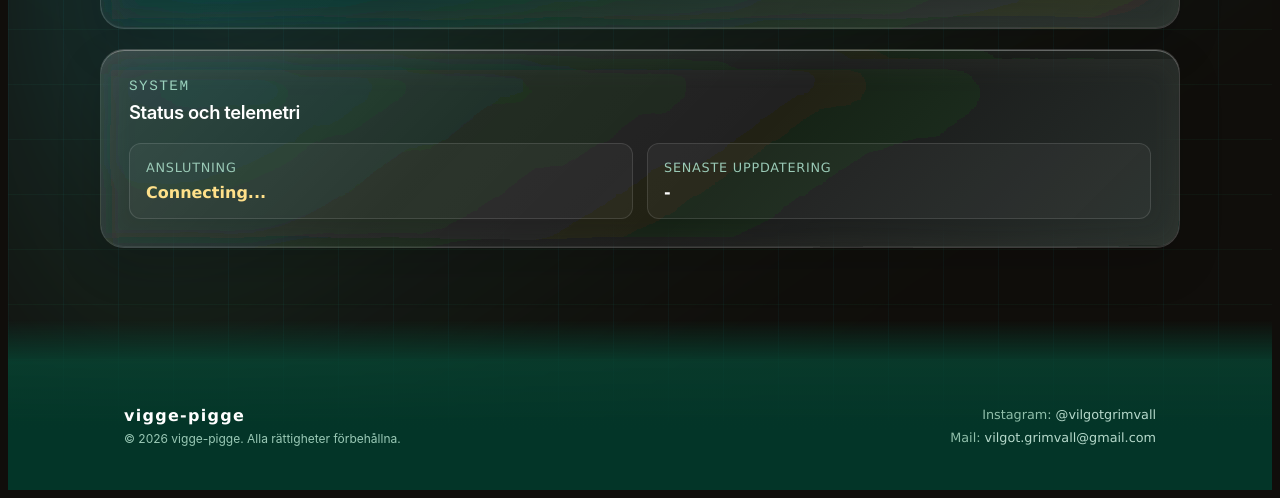
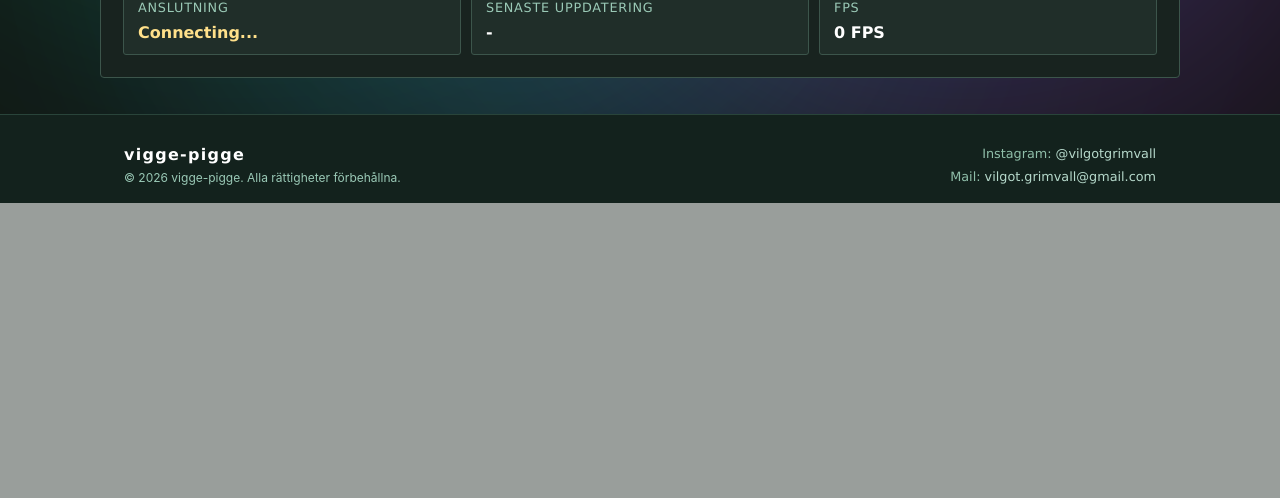
Before and after one commit to vigge-pigge/mbot_pi, a Flask app: page / in a window 1280 px wide. Shown: the part 1244-1742 px from the top of the page. After the commit the page ends 1447 px from the top, so only its background shows below. Run offline with Flask 3, Linux system fonts and the light colour scheme; parts of the project's set-up code (start-up, migrations or seed data) failed here and were passed over; some libraries are stand-ins or nearby versions.

Commit message:
2 nov 19:27

```diff
--- a/app.py
+++ b/app.py
@@ -27,6 +27,9 @@ def telemetry_loop() -> None:
 
 
 def gen_frames() -> Generator[bytes, None, None]:
+    frame_count = 0
+    last_fps_update = time.monotonic()
+
     while True:
         try:
             # Töm kön helt för att BARA plocka den absolut senaste bildrutan!
@@ -35,6 +38,16 @@ def gen_frames() -> Generator[bytes, None, None]:
                 frame_bytes = frame_queue.get_nowait()
 
             if frame_bytes is not None:
+                frame_count += 1
+                now = time.monotonic()
+                elapsed = now - last_fps_update
+                if elapsed >= 1:
+                    socketio.emit('video_fps', {
+                        'fps': round(frame_count / elapsed),
+                    })
+                    frame_count = 0
+                    last_fps_update = now
+
                 yield (b'--frame\r\n'
                        b'Content-Type: image/jpeg\r\n\r\n' + frame_bytes + b'\r\n')
         except queue.Empty:
@@ -42,8 +55,8 @@ def gen_frames() -> Generator[bytes, None, None]:
         except Exception as e:
             print(f"[STREAM ERROR] {e}")
 
-        # Begränsa webbflödet till ~15 FPS så att nätverket aldrig blir överbelastat
-        time.sleep(0.066)
+        # Begränsa webbflödet till ~30 FPS så att nätverket inte blir överbelastat
+        time.sleep(0.033)
 
 
 @app.route('/')
--- a/static/style.css
+++ b/static/style.css
@@ -9,115 +9,54 @@
     box-sizing: border-box;
 }
 
-/* Aurora Grid - Aura (lattice) */
-
-/* Base color on BODY - blend modes composite against this */
 body {
+    min-height: 100vh;
+    margin: 0;
     background-color: #100e0b;
 }
 
 .aura-bg {
     position: relative;
     overflow: hidden;
-  min-height: 100vh; /* height must be explicit - absolute layers add none */
-  /* NO background-color - layers blend against body */
+    min-height: 100vh;
 }
 
-/* Layer 1 - normal */
-.aura-layer-1 {
+.aura-layer-1,
+.aura-layer-2,
+.aura-layer-3,
+.aura-layer-4 {
     position: absolute;
     inset: 0;
-  background: linear-gradient(rgba(52,211,153,0.07) 1px, transparent 1px), linear-gradient(90deg, rgba(34,211,238,0.07) 1px, transparent 1px);
-  background-size: 55px 55px;
-  mix-blend-mode: normal;
-  opacity: 0.7;
     transform: translateZ(0);
-  will-change: transform;
     pointer-events: none;
 }
 
-/* Layer 2 - screen */
-.aura-layer-2 {
-  position: absolute;
-  inset: 0;
-  background: linear-gradient(145deg, transparent 25%, rgba(16,185,129,0.18) 40%, rgba(34,211,238,0.24) 50%, rgba(52,211,153,0.12) 60%, transparent 76%);
+.aura-layer-1 {
+    background: radial-gradient(circle at 15% 50%, rgba(16, 185, 129, 0.8) 0%, transparent 45%);
     mix-blend-mode: screen;
-  filter: blur(105px); /* use 151px on desktop */
-  opacity: 0.9;
-  transform: translateZ(0);
+    filter: blur(200px);
     will-change: transform;
-  pointer-events: none;
 }
 
-/* Layer 3 - screen */
-.aura-layer-3 {
-  position: absolute;
-  inset: 0;
-  background: radial-gradient(ellipse 70% 25% at 50% 52%, rgba(94,234,212,0.22) 0%, transparent 78%);
+.aura-layer-2 {
+    background: radial-gradient(circle at 55% 30%, rgba(52, 211, 153, 0.5) 0%, transparent 40%);
     mix-blend-mode: screen;
-  filter: blur(113px); /* use 162px on desktop */
-  transform: translateZ(0);
+    filter: blur(200px);
     will-change: transform;
-  pointer-events: none;
 }
 
-/* Layer 4 - screen */
-.aura-layer-4 {
-  position: absolute;
-  inset: 0;
-  background: radial-gradient(ellipse 35% 22% at 72% 25%, rgba(129,140,248,0.10) 0%, transparent 75%);
+.aura-layer-3 {
+    background: radial-gradient(circle at 80% 60%, rgba(139, 92, 246, 0.7) 0%, transparent 50%);
     mix-blend-mode: screen;
-  filter: blur(125px); /* use 180px on desktop */
-  transform: translateZ(0);
+    filter: blur(175px);
     will-change: transform;
-  pointer-events: none;
 }
 
-/* Content wrapper - keep it above the absolute layers */
-.aura-content {
-  position: relative;
-  z-index: 1;
-}
-
-.glass-definitions {
-    position: absolute;
-    width: 0;
-    height: 0;
-    overflow: hidden;
-}
-
-.glass-panel {
-    position: relative;
-    overflow: hidden;
-    border: 1px solid #ffffff26;
-    border-radius: 24px;
-    background: #ffffff0d;
-    box-shadow:
-        inset 0 1px 0 #ffffff52,
-        inset 0 -1px 0 #ffffff12,
-        0 18px 45px #00000026;
-    -webkit-backdrop-filter: url(#lg) blur(16px) saturate(145%);
-    backdrop-filter: url(#lg) blur(16px) saturate(145%);
-}
-
-.glass-panel::before {
-    position: absolute;
-    inset: 0;
-    border-radius: inherit;
-    background: linear-gradient(
-        135deg,
-        #ffffff1c 0%,
-        #ffffff05 35%,
-        transparent 58%,
-        #a7f3d01a 100%
-    );
-    content: "";
-    pointer-events: none;
-}
-
-.glass-panel > * {
-    position: relative;
-    z-index: 1;
+.aura-layer-4 {
+    background: radial-gradient(circle at 40% 80%, rgba(6, 182, 212, 0.4) 0%, transparent 35%);
+    mix-blend-mode: screen;
+    filter: blur(150px);
+    will-change: transform;
 }
 
 .page-content {
@@ -126,13 +65,22 @@ body {
     display: flex;
     flex-direction: column;
     min-height: 100vh;
-    padding: 0 24px 64px;
+    padding: 0 16px 64px;
+}
+
+.panel {
+    border: 1px solid #3c554b;
+    border-radius: 4px;
+    background: #18231f;
 }
 
 .site-header {
-    width: calc(100% + 48px);
-    margin-left: -24px;
-    padding: 26px 24px 0;
+    display: flex;
+    align-items: center;
+    gap: 14px;
+    width: calc(100% + 32px);
+    margin-left: -16px;
+    padding: 20px 16px 0;
 }
 
 .site-brand {
@@ -209,11 +155,12 @@ h2 {
 
 .video-card,
 .status-panel {
-    padding: clamp(18px, 3vw, 28px);
+    margin-inline: 0;
+    padding: clamp(16px, 2.5vw, 22px);
 }
 
 .video-card {
-    margin-bottom: 20px;
+    margin-bottom: 14px;
 }
 
 .section-heading {
@@ -221,7 +168,7 @@ h2 {
     align-items: flex-end;
     justify-content: space-between;
     gap: 20px;
-    margin-bottom: 20px;
+    margin-bottom: 6px;
 }
 
 .section-kicker {
@@ -292,8 +238,8 @@ h2 {
 
 .status-grid {
     display: grid;
-    grid-template-columns: repeat(2, minmax(0, 1fr));
-    gap: 14px;
+    grid-template-columns: repeat(3, minmax(0, 1fr));
+    gap: 10px;
 }
 
 .status-item {
@@ -301,10 +247,10 @@ h2 {
     flex-direction: column;
     gap: 8px;
     margin-bottom: 0;
-    padding: 16px;
-    border: 1px solid #ffffff1f;
-    border-radius: 12px;
-    background: #ffffff0a;
+    padding: 12px 14px;
+    border: 1px solid #3c554b;
+    border-radius: 3px;
+    background: #202e29;
     font-family: Verdana, sans-serif;
 }
 
@@ -334,15 +280,11 @@ h2 {
 }
 
 .site-footer {
-    width: calc(100% + 48px);
-    margin: 72px 0 -64px -24px;
-    padding-top: 42px;
-    background: linear-gradient(
-        180deg,
-        #06493600 0,
-        #064936bb 42px,
-        #033528 112px
-    );
+    width: calc(100% + 32px);
+    margin: 36px 0 -64px -16px;
+    padding-top: 12px;
+    border-top: 1px solid #29443a;
+    background: #13221d;
 }
 
 .footer-inner {
@@ -351,9 +293,9 @@ h2 {
     justify-content: space-between;
     gap: 24px;
     width: min(1080px, 100%);
-    min-height: 128px;
+    min-height: 76px;
     margin: 0 auto;
-    padding: 24px;
+    padding: 14px 24px;
 }
 
 .footer-brand,
@@ -449,17 +408,3 @@ h2 {
         justify-content: flex-start;
     }
 }
-
-@media (min-width: 601px) {
-    .aura-layer-2 {
-        filter: blur(126px);
-    }
-
-    .aura-layer-3 {
-        filter: blur(126px);
-    }
-
-    .aura-layer-4 {
-        filter: blur(50px);
-    }
-}
--- a/templates/index.html
+++ b/templates/index.html
@@ -28,27 +28,7 @@
                     <p class="subtitle">Livevideo och telemetri mBot Mega.</p>
                 </header>
 
-                <svg class="glass-definitions" aria-hidden="true">
-                    <defs>
-                        <filter id="lg" x="-20%" y="-20%" width="140%" height="140%">
-                            <feTurbulence
-                                type="fractalNoise"
-                                baseFrequency="0.01 0.01"
-                                numOctaves="3"
-                                result="noise"
-                            />
-                            <feDisplacementMap
-                                in="SourceGraphic"
-                                in2="noise"
-                                scale="10"
-                                xChannelSelector="R"
-                                yChannelSelector="G"
-                            />
-                        </filter>
-                    </defs>
-                </svg>
-
-                <section class="video-card glass-panel" aria-labelledby="video-title">
+                <section class="video-card panel" aria-labelledby="video-title">
                     <div class="section-heading">
                         <div>
                             <p class="section-kicker">Kamera 01</p>
@@ -61,7 +41,7 @@
                     </div>
                 </section>
 
-                <section class="status-panel glass-panel" aria-labelledby="status-title">
+                <section class="status-panel panel" aria-labelledby="status-title">
                     <div class="section-heading">
                         <div>
                             <p class="section-kicker">System</p>
@@ -76,6 +56,10 @@
                         <p class="status-item">
                             <span class="label">Senaste uppdatering</span>
                             <span id="timestamp" class="telemetry-value">-</span>
+                        </p>
+                        <p class="status-item">
+                            <span class="label">FPS</span>
+                            <span id="fps" class="telemetry-value">0 FPS</span>
                         </p>
                     </div>
                 </section>
@@ -97,12 +81,21 @@
                     </div>
                 </div>
             </footer>
-        </div>
     </div>
 
     <script>
         const socket = io();
         const statusElement = document.getElementById('status');
+        const fpsElement = document.getElementById('fps');
+        let fpsTimeout;
+
+        socket.on('video_fps', (data) => {
+            fpsElement.innerText = `${data.fps} FPS`;
+            clearTimeout(fpsTimeout);
+            fpsTimeout = setTimeout(() => {
+                fpsElement.innerText = '0 FPS';
+            }, 2000);
+        });
 
         socket.on('connect', () => {
             statusElement.innerText = 'Connected';
```
Also changed, not shown: other parts of static/style.css (+31 -17 lines), 2 other files. Lines whose indentation alone changed are shown as unchanged.
